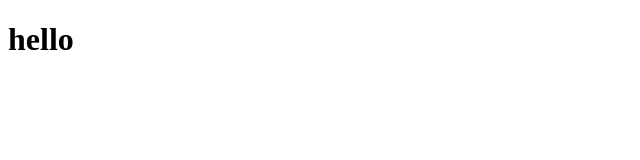
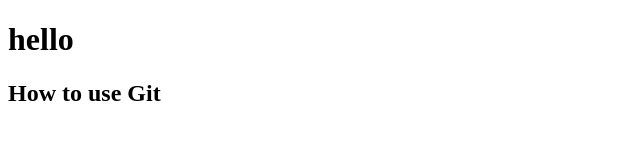
Before and after one commit to yasmin-pixel/git-demo, a plain HTML site: page index.html in a window 1280 px wide. Shown: the whole page, without its empty margins (0-640 px from the left). Drawn offline with Linux system fonts and the light colour scheme.

Commit message:
Added a h2

```diff
--- a/index.html
+++ b/index.html
@@ -8,5 +8,6 @@
   </head>
   <body>
     <h1>hello</h1>
+    <h2>How to use Git</h2>
   </body>
 </html>
```
